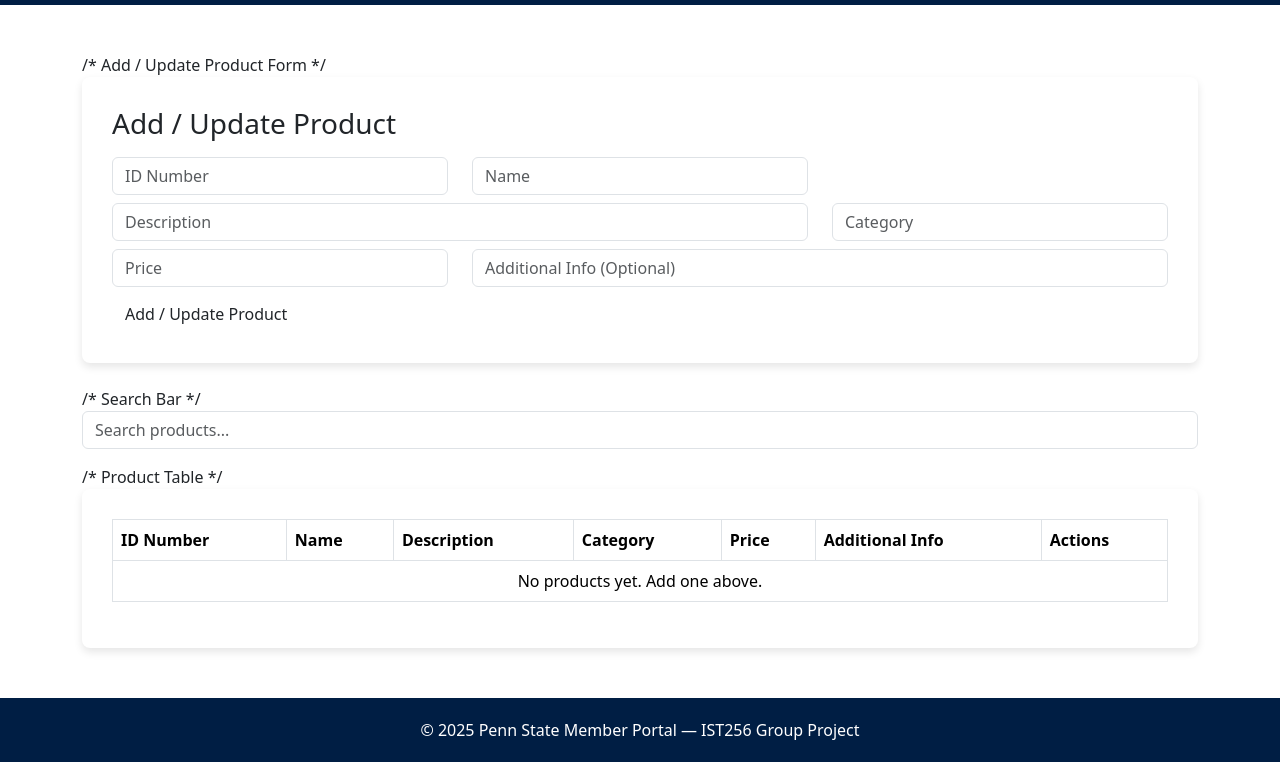
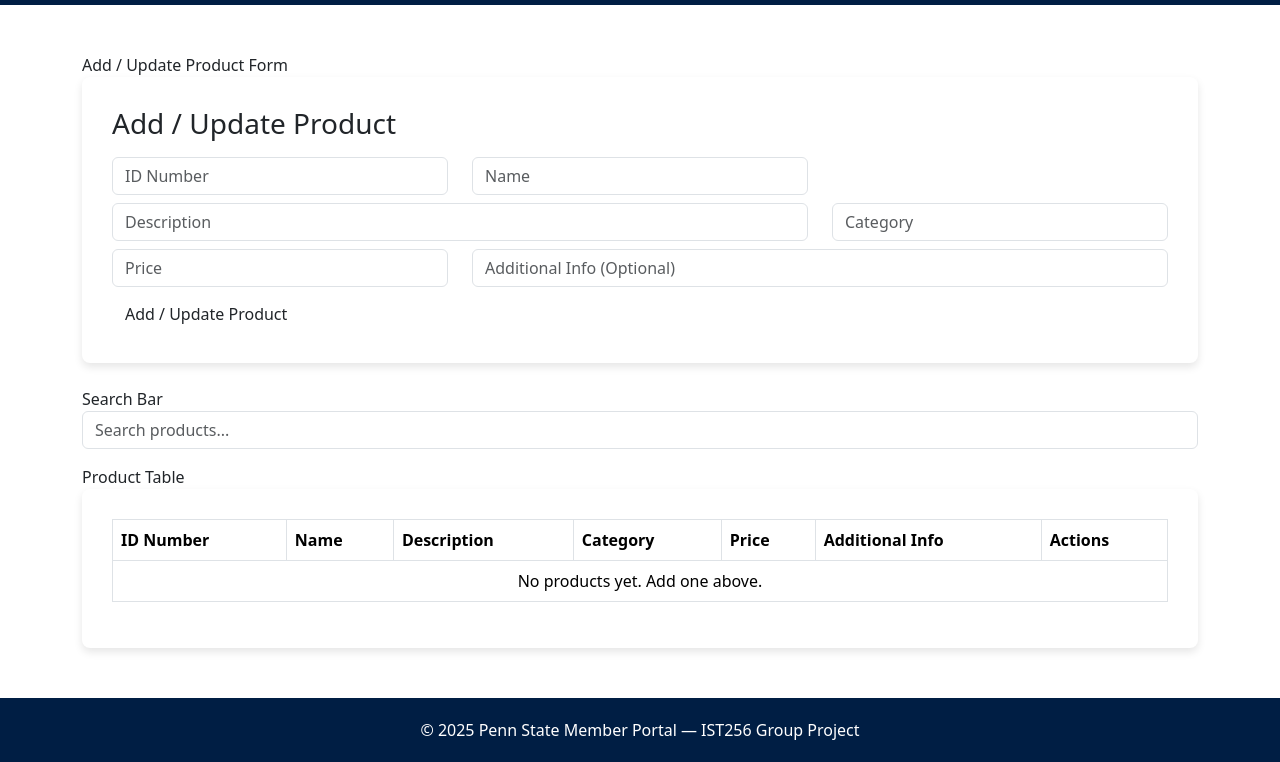
Before and after one commit to BrettRichman/IST256-Group-Project, a plain HTML site: page products.html in a window 1280 px wide. Shown: the part 51-813 px from the top of the page. Drawn offline with nearby package versions, Linux system fonts and the light colour scheme; sample sign-in values are in the browser's storage.

Commit message:
Update products.html

```diff
--- a/products.html
+++ b/products.html
@@ -22,7 +22,7 @@
 
 <div class="container mt-5">
 
-    /* Add / Update Product Form */
+    Add / Update Product Form
     <div class="card-box mb-4">
         <h3 class="mb-3">Add / Update Product</h3>
         <form id="productForm" onsubmit="addOrUpdateProduct(event)">
@@ -54,12 +54,12 @@
         </form>
     </div>
 
-    /* Search Bar */
+    Search Bar
     <div class="mb-3">
         <input type="text" id="searchInput" class="form-control" placeholder="Search products...">
     </div>
 
-    /* Product Table */
+    Product Table
     <div class="card-box">
         <table class="table table-bordered" id="productTable">
             <thead>
```
